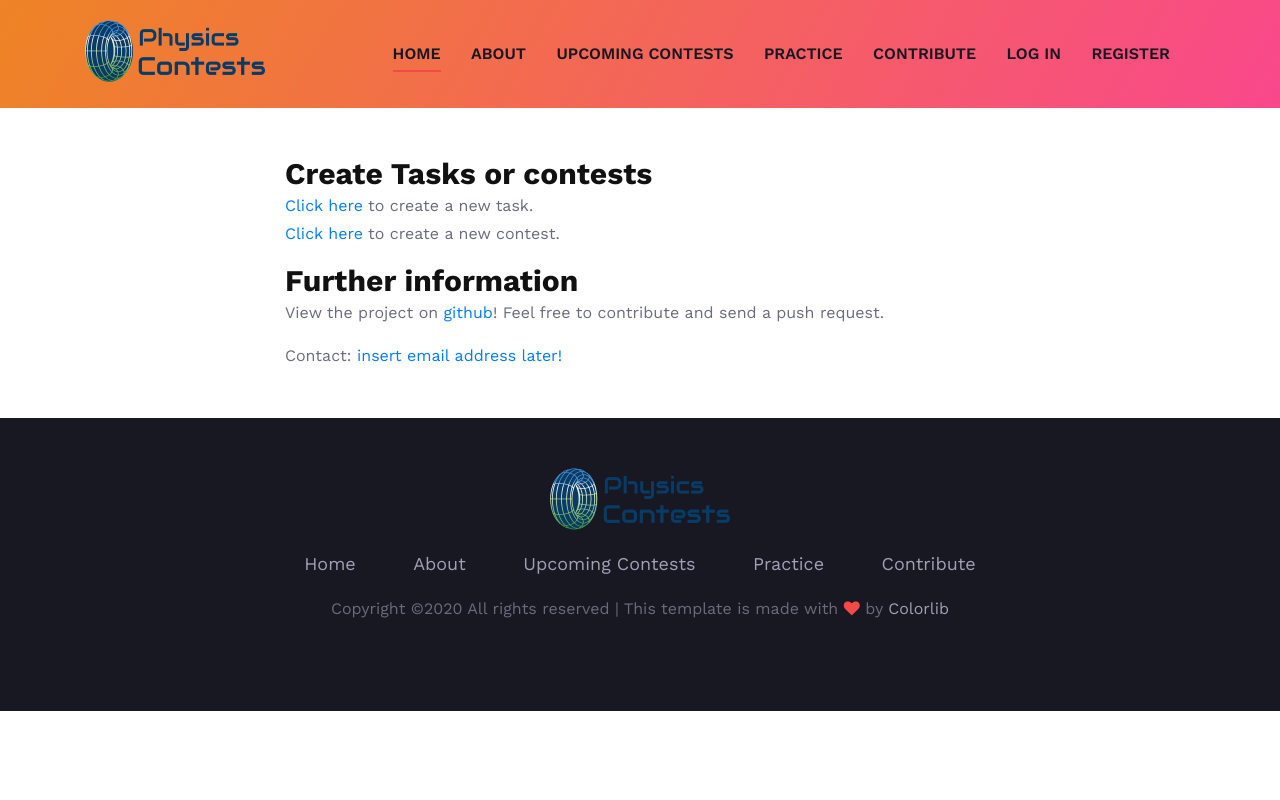
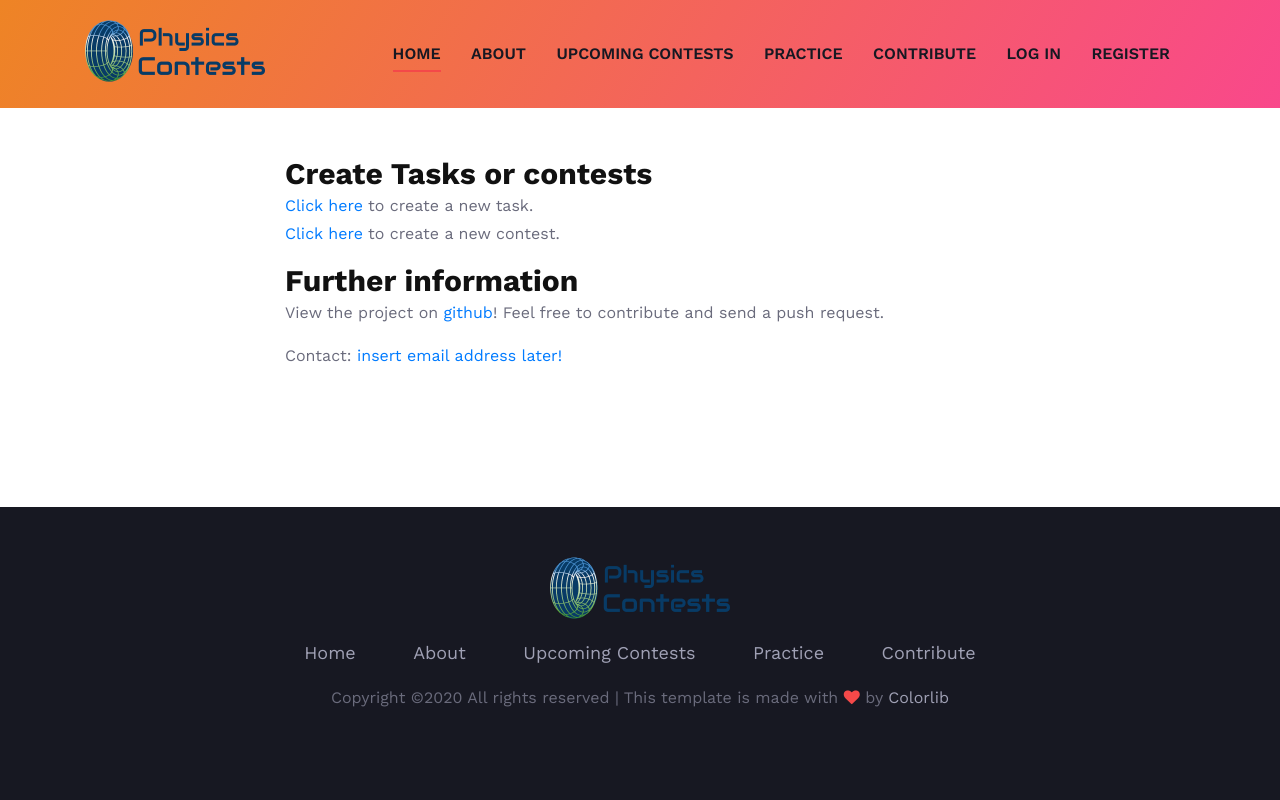
Before and after one commit to SimonSkade/phisicscontests, a Flask app: page /contribute in a window 1280 px wide. Run offline with Flask 2, Linux system fonts and the light colour scheme; data comes from the database, SQL or seed files in the repository; some libraries are stand-ins or nearby versions.

Commit message:
fixed a little style issue

```diff
--- a/physicscontests/static/css/style.css
+++ b/physicscontests/static/css/style.css
@@ -10,9 +10,17 @@
 }
 
 
-
-
-
+html, body{ height:100%; margin:0; }
+
+/* Trick */
+body{
+  display:flex;
+  flex-direction:column;
+}
+
+footer{
+  margin-top:auto;
+}
 
 
 
```
